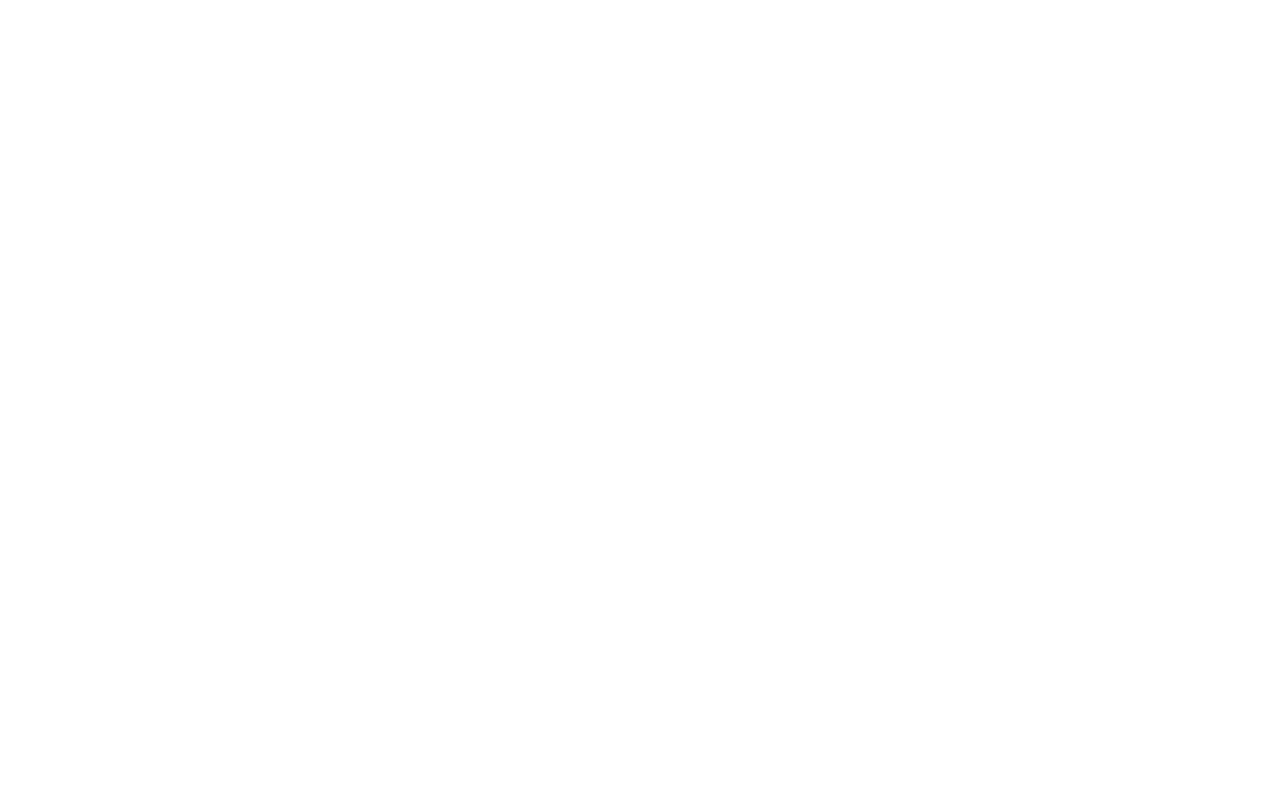
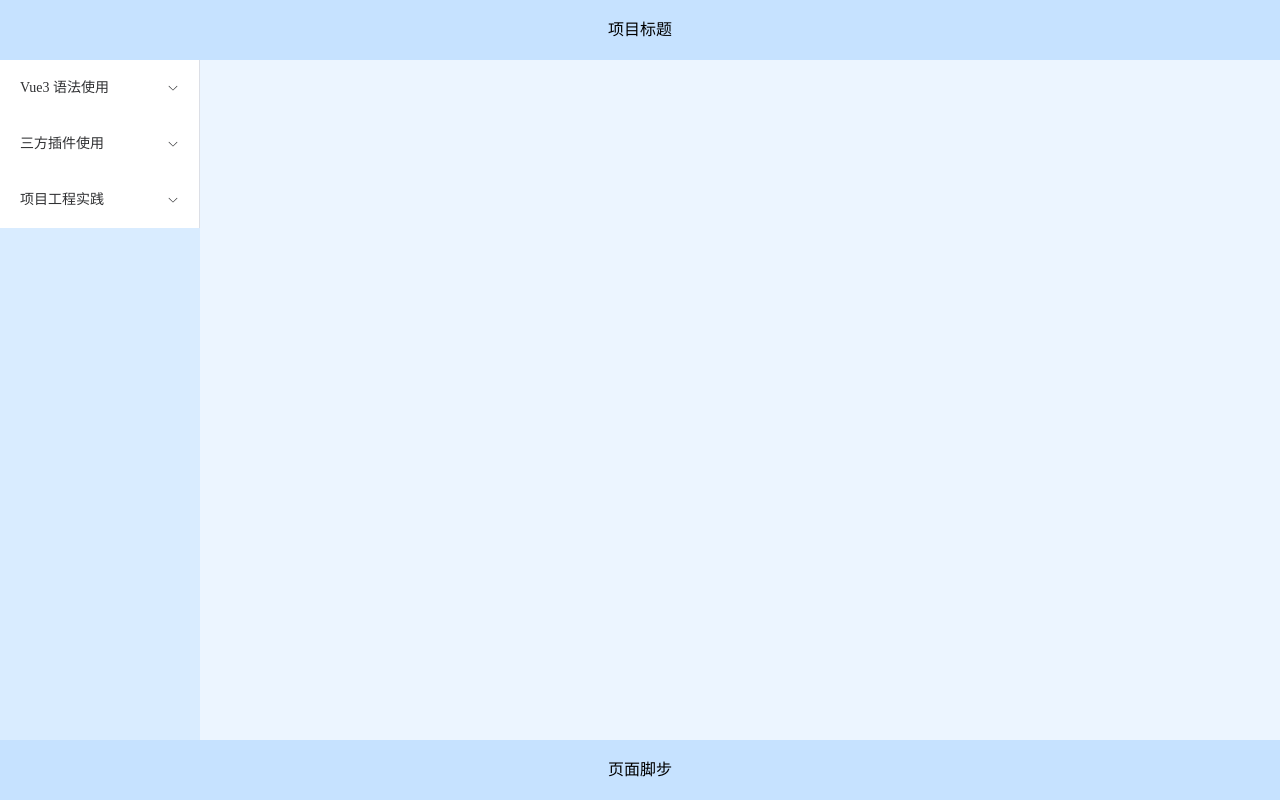
Before and after one commit to Xujie990604/YuanShan_blog, a Vue app: page /project-main in a window 1280 px wide. Built offline with nearby package versions, Linux system fonts and the light colour scheme.

Commit message:
更改目录

```diff
--- a/src/App.vue
+++ b/src/App.vue
@@ -5,6 +5,10 @@
 </template>
 
 <style lang="scss">
+  body {
+    font-size: 16px;
+  }
+
   #app {
     height: 100vh;
   }
--- a/src/router/index.ts
+++ b/src/router/index.ts
@@ -5,7 +5,31 @@
   routes: [
     {
       path: '',
-      redirect: '/back-home',
+      redirect: '/project-main',
+    },
+    {
+      path: '/project-main',
+      name: 'ProjectMain',
+      component: () => import('../views/project-main/project-main.vue'),
+      children: [
+        {
+          path: 'home',
+          name: 'Home',
+          component: () => import('../views/home/home-item.vue'),
+        },
+        {
+          path: 'vue-i18n',
+          name: 'VueI18n',
+          component: () => import('../views/vue-i18n/vue-i18n.vue'),
+          children: [],
+        },
+        {
+          path: 'rem-size',
+          name: 'RemSize',
+          component: () => import('../views/rem-size/rem-size.vue'),
+          children: [],
+        },
+      ],
     },
     {
       path: '/login',
@@ -13,26 +37,9 @@
       component: () => import('../views/login/page-login.vue'),
     },
     {
-      path: '/home',
-      name: 'Home',
-      component: () => import('../views/home/home-item.vue'),
-    },
-    {
       path: '/back-home',
       name: 'BackHome',
       component: () => import('../views/back-manage/back-home.vue'),
-      children: [],
-    },
-    {
-      path: '/vue-i18n',
-      name: 'VueI18n',
-      component: () => import('../views/vue-i18n/vue-i18n.vue'),
-      children: [],
-    },
-    {
-      path: '/rem-size',
-      name: 'RemSize',
-      component: () => import('../views/rem-size/rem-size.vue'),
       children: [],
     },
     {
--- /dev/null
+++ b/src/views/project-main/project-main.vue
@@ -0,0 +1,94 @@
+<template>
+  <div class="project-main">
+    <el-container style="height: 100%">
+      <el-header>项目标题</el-header>
+      <el-container>
+        <el-aside width="200px">
+          <!-- 菜单 -->
+          <el-menu>
+            <!-- 二级菜单 -->
+            <el-sub-menu
+              v-for="subItem in mainMenuList"
+              :key="subItem.title">
+              <template #title>{{ subItem.title }}</template>
+              <el-menu-item
+                @click="turnToRouter(item.itemRouter)"
+                v-for="item in subItem.children"
+                :key="item.itemName"
+                >{{ item.itemName }}</el-menu-item
+              >
+            </el-sub-menu>
+          </el-menu>
+        </el-aside>
+        <el-main> <RouterView></RouterView> </el-main>
+      </el-container>
+      <el-footer>页面脚步</el-footer>
+    </el-container>
+  </div>
+</template>
+
+<script lang="ts" setup>
+  import { reactive } from 'vue'
+  import { useRouter } from 'vue-router'
+  const router = useRouter()
+
+  const mainMenuList = reactive([
+    {
+      title: 'Vue3 语法使用',
+      children: [
+        {
+          itemName: '父子组件传参',
+          itemRouter: 'home',
+        },
+      ],
+    },
+    {
+      title: '三方插件使用',
+      children: [
+        {
+          itemName: '多语言',
+          itemRouter: 'vue-i18n',
+        },
+      ],
+    },
+    {
+      title: '项目工程实践',
+      children: [
+        {
+          itemName: '响应式单位',
+          itemRouter: 'rem-size',
+        },
+      ],
+    },
+  ])
+
+  function turnToRouter(itemRouter: string) {
+    router.push(`/project-main/${itemRouter}`)
+  }
+</script>
+
+<style scoped lang="scss">
+  .project-main {
+    height: 100vh;
+  }
+
+  .el-header {
+    line-height: 60px;
+    text-align: center;
+    background-color: #c6e2ff;
+  }
+
+  .el-aside {
+    background-color: #d9ecff;
+  }
+
+  .el-main {
+    background-color: #ecf5ff;
+  }
+
+  .el-footer {
+    line-height: 60px;
+    text-align: center;
+    background-color: #c6e2ff;
+  }
+</style>
--- a/src/views/rem-size/rem-size.vue
+++ b/src/views/rem-size/rem-size.vue
@@ -1,23 +1,27 @@
 <template>
-  <div class="a"></div>
-  <div class="b"></div>
+  <h1>屏幕总宽度为 1080 rem</h1>
+  <div class="width-rem-800">800rem</div>
+  <div class="width-rem-540">540rem</div>
 </template>
 
-<script lang="ts" setup>
-  import { reactive, ref } from 'vue'
-</script>
+<script lang="ts" setup></script>
 
 <style scoped lang="scss">
-  .a {
-    width: 1080rem;
-    height: 10px;
-    background-color: red;
+  $list: (800, red), (540, yellow);
+  @mixin line($width, $color) {
+    width: $width;
+    height: 30px;
+    text-align: center;
+    background-color: $color;
+    border-radius: 15px;
+    margin : {
+      bottom: 10px;
+    }
   }
 
-  .b {
-    width: 540rem;
-    height: 10px;
-    margin-top: 10px;
-    background-color: yellow;
+  @each $list-key, $list-value in $list {
+    .width-rem-#{$list-key} {
+      @include line($width: $list-key + rem, $color: $list-value);
+    }
   }
 </style>
```
